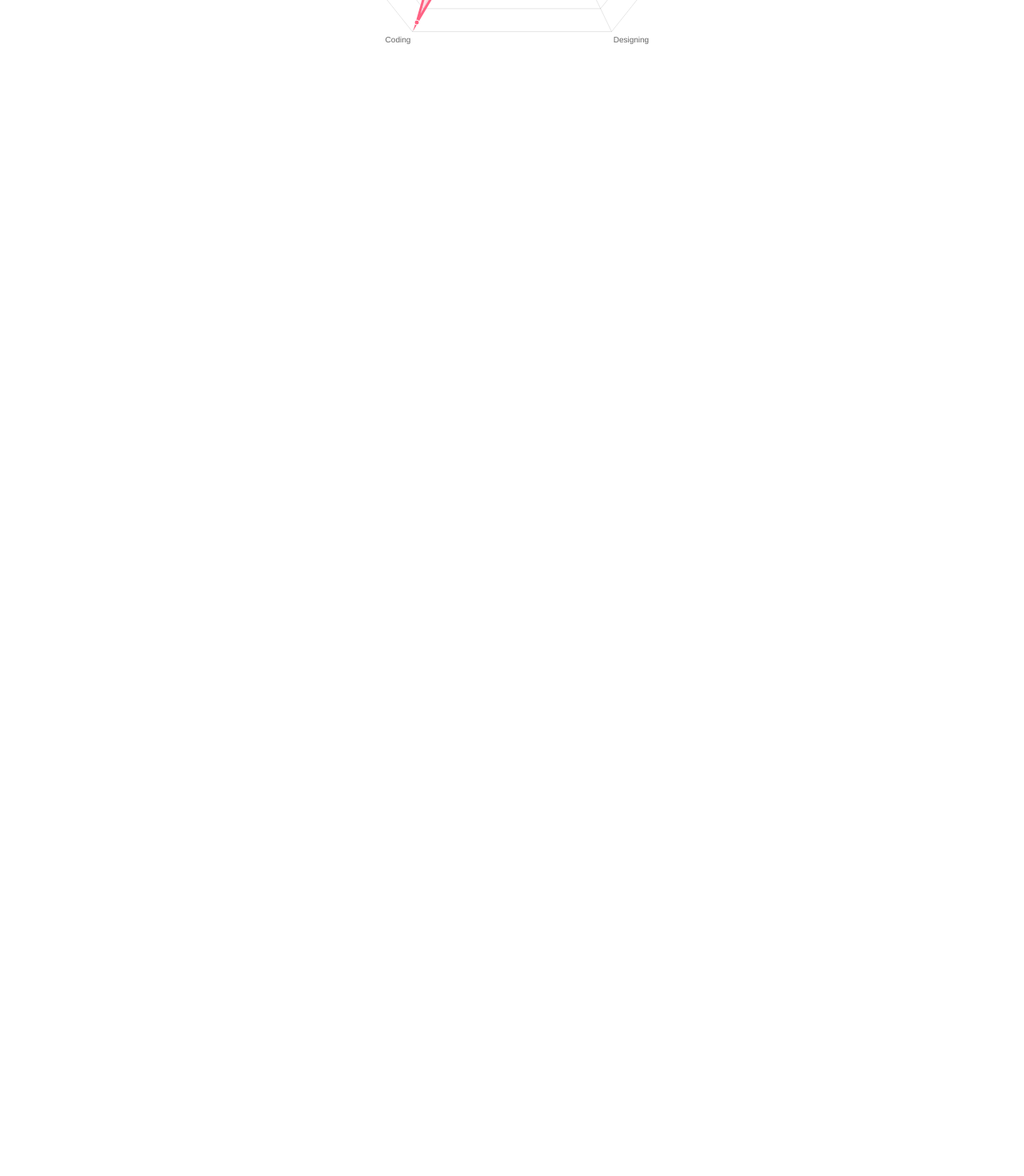
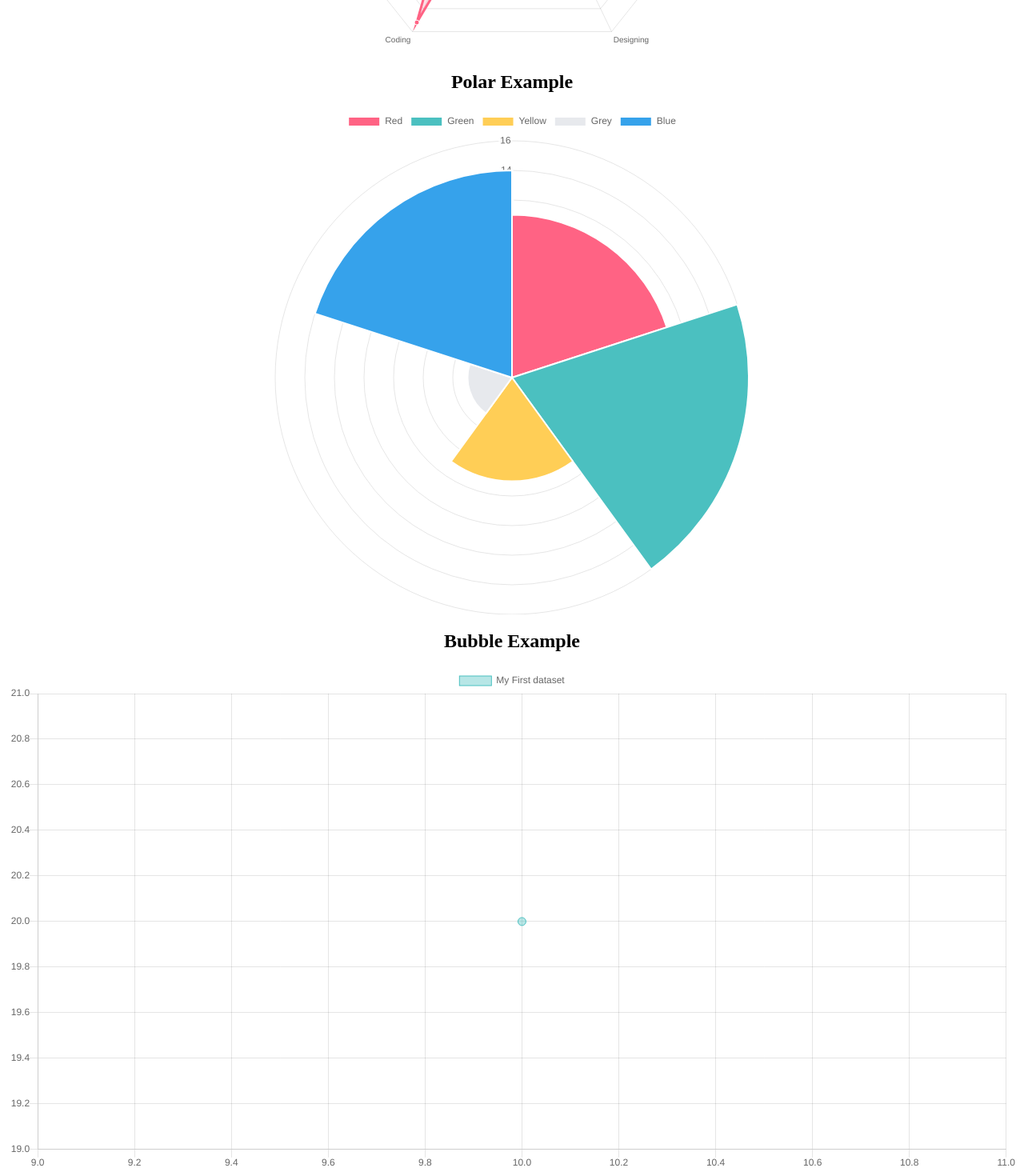
Before and after one commit to abuzahrah75/using_chartjs, a React (Create React App) app: page / in a window 1280 px wide. Shown: the part 2940-4410 px from the top of the page at 80% size. Before the commit the page ends 3017 px from the top, so only its background shows below. Built offline with nearby package versions, Linux system fonts and the light colour scheme.

Commit message:
add polar & bubble charts

```diff
--- a/src/App.js
+++ b/src/App.js
@@ -7,11 +7,14 @@
 import Mypie from './components/newcharts/mypie'
 import HorizontalBar from './components/newcharts/horizontalbar'
 import Myradar from './components/newcharts/myradar'
+import MyPolar from './components/newcharts/polar'
+import Mybubble from './components/newcharts/bubble'
+
 // importing the graphs components
 // import DoughnutExample from './doughnut';
 // import DynamicDoughnutExample from './dynamic-doughnut';
-// import RadarExample from './radar';
-// import PolarExample from './polar';
+
+
 // import BubbleExample from './bubble';
 // import ScatterExample from './scatter';
 // import MixedDataExample from './mix';
@@ -24,11 +27,12 @@
   return (
     <div className="App">
        <Myline />
-      {/* <LineExample /> */}
       <Mybar />
       <Mypie />
       <HorizontalBar />
       <Myradar />
+      <MyPolar />
+      <Mybubble />
     </div>
   );
 }
--- /dev/null
+++ b/src/components/newcharts/bubble.js
@@ -0,0 +1,41 @@
+import React from 'react'
+import {Bubble} from 'react-chartjs-2';
+
+const data = {
+  labels: ['January'],
+  datasets: [
+    {
+      label: 'My First dataset',
+      fill: false,
+      lineTension: 0.1,
+      backgroundColor: 'rgba(75,192,192,0.4)',
+      borderColor: 'rgba(75,192,192,1)',
+      borderCapStyle: 'butt',
+      borderDash: [],
+      borderDashOffset: 0.0,
+      borderJoinStyle: 'miter',
+      pointBorderColor: 'rgba(75,192,192,1)',
+      pointBackgroundColor: '#fff',
+      pointBorderWidth: 1,
+      pointHoverRadius: 5,
+      pointHoverBackgroundColor: 'rgba(75,192,192,1)',
+      pointHoverBorderColor: 'rgba(220,220,220,1)',
+      pointHoverBorderWidth: 2,
+      pointRadius: 1,
+      pointHitRadius: 10,
+      data: [{x:10,y:20,r:5}]
+    }
+  ]
+};
+
+
+function Mybubble() {
+    return (
+        <div>
+            <h2>Bubble Example</h2>
+            <Bubble data={data} />
+        </div>
+    )
+}
+
+export default Mybubble
--- /dev/null
+++ b/src/components/newcharts/polar.js
@@ -0,0 +1,41 @@
+import React from 'react'
+import {Polar} from 'react-chartjs-2';
+
+const data = {
+  datasets: [{
+    data: [
+      11,
+      16,
+      7,
+      3,
+      14
+    ],
+    backgroundColor: [
+      '#FF6384',
+      '#4BC0C0',
+      '#FFCE56',
+      '#E7E9ED',
+      '#36A2EB'
+    ],
+    label: 'My dataset' // for legend
+  }],
+  labels: [
+    'Red',
+    'Green',
+    'Yellow',
+    'Grey',
+    'Blue'
+  ]
+};
+
+
+function MyPolar() {
+    return (
+        <div>
+            <h2>Polar Example</h2>
+            <Polar data={data} />
+        </div>
+    )
+}
+
+export default MyPolar
```
